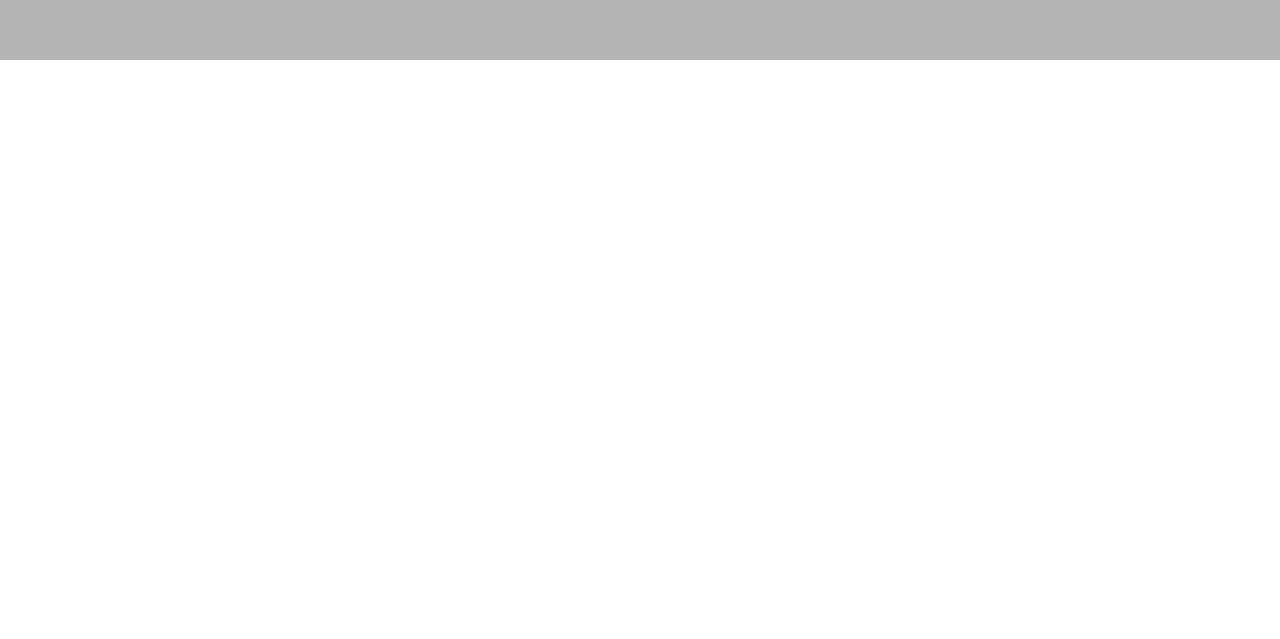
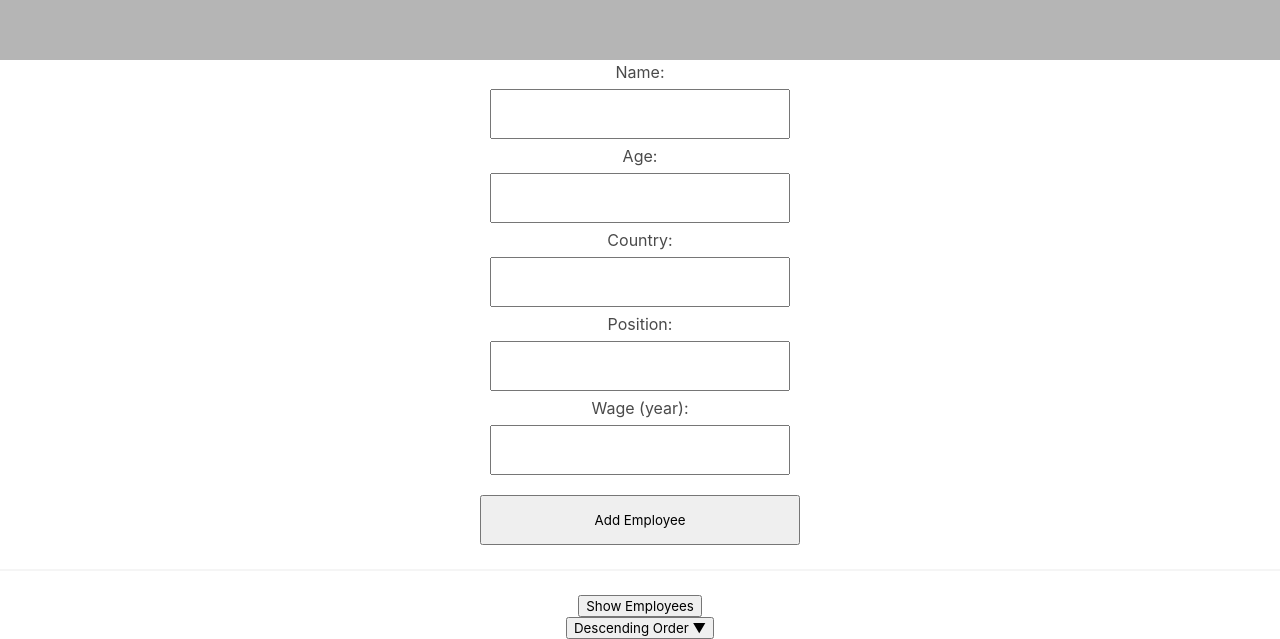
Before and after one commit to Dealvik/React-Client-, a React (Create React App) app: page / in a window 1280 px wide. Shown: the part 740-1379 px from the top of the page. Before the commit the page ends 800 px from the top, so only its background shows below. Built offline with nearby package versions, Linux system fonts and the light colour scheme.

Commit message:
add employee added

```diff
--- /dev/null
+++ b/src/App.css
@@ -0,0 +1,69 @@
+.App {
+    display: flex;
+    flex-direction: column;
+    justify-content: center;
+  }
+
+  .register-login-form {
+    display: flex;
+    flex-direction: column;
+    align-items: center;
+
+  }
+
+  .registration {
+    display: flex;
+    flex-direction: column;
+  }
+
+  .login {
+    display: flex;
+    flex-direction: column;
+  }
+
+  .information {
+    display: flex;
+    justify-content: center;
+    flex-direction: column;
+    align-items: center;
+  }
+
+  .information input {
+    width: 300px;
+    height: 50px;
+    font-size: 18px;
+    padding-left: 10px;
+    margin: 5px;
+  }
+
+  .information button {
+    width: 320px;
+    height: 50px;
+    margin-top: 15px;
+  }
+
+  .information button:hover {
+    cursor: pointer;
+  }
+
+  .employees {
+    display: flex;
+    align-items: center;
+    flex-direction: column;
+    width: 100%;
+  }
+
+  .employee {
+    width: 700px;
+    height: auto;
+    border: 1px solid black;
+    margin: 10px;
+    display: flex;
+    padding: 10px;
+    font-family: 'Courier New', Courier, monospace;
+  }
+
+  .employee h3 {
+    margin: 20px;
+
+  }
--- a/src/App.js
+++ b/src/App.js
@@ -1,3 +1,6 @@
+import Axios from "axios";
+import "./App.css";
+import { useState } from "react";
 import { BrowserRouter, Route, Switch } from "react-router-dom";
 import Dashboard from "./components/Dashboard";
 import Login from "./components/Login";
@@ -5,21 +8,208 @@ import Navbar from "./components/Navbar";
 import Register from "./components/Register";
 
 function App() {
+  const [usernameReg, setUserNameReg] = useState("");
+  const [passwordReg, setPasswordReg] = useState("");
+
+  const [username, setUsername] = useState("");
+  const [password, setPassword] = useState("");
+
+  const [loginStatus, setLoginStatus] = useState("");
+
+  const [name, setName] = useState("");
+  const [age, setAge] = useState(0);
+  const [country, setCountry] = useState("");
+  const [position, setPosition] = useState("");
+  const [wage, setWage] = useState(0);
+
+  const [newWage, setNewWage] = useState(0);
+
+  const [employeeList, setEmployeeList] = useState([]);
+
+  const [sorted, setSorted] = useState(false);
+
+  // const register = () => {
+  //   Axios.post("http://localhost:3001/register", {
+  //     username: usernameReg,
+  //     password: passwordReg,
+  //   }).then((Response) => {
+  //     console.log(Response);
+  //   });
+  // };
+
+  // const login = () => {
+  //   Axios.post("http://localhost:3001/login", {
+  //     username: username,
+  //     password: password,
+  //   }).then((Response) => {
+
+  //     if (Response.data.message) {
+  //       setLoginStatus(Response.data.message)
+  //     } else {
+  //       setLoginStatus(Response.data[0].username)
+  //     }
+  //   });
+  // }
+
+  const addEmployee = () => {
+    Axios.post("http://localhost:5000/create", {
+      name: name,
+      age: age,
+      country: country,
+      position: position,
+      wage: wage,
+    }).then(() => {
+      getEmployees();
+    });
+  };
+
+  const toggleSort = (sorted) => {
+    Axios.get("http://localhost:3001/employeesSorted?order=" + sorted).then(
+      (response) => {
+        setEmployeeList(response.data);
+        setSorted(!sorted);
+        console.log(response);
+      }
+    );
+  };
+
+  const getEmployees = () => {
+    Axios.get("http://localhost:3001/employees").then((response) => {
+      setEmployeeList(response.data);
+    });
+  };
+
+  const updateEmployeeWage = (id) => {
+    Axios.put("http://localhost:3001/update", { wage: newWage, id: id }).then(
+      () => {
+        // getEmployees();
+        setEmployeeList(
+          employeeList.map((val) => {
+            return val.id == id
+              ? {
+                  id: val.id,
+                  name: val.name,
+                  country: val.country,
+                  age: val.age,
+                  position: val.position,
+                  wage: newWage,
+                }
+              : val;
+          })
+        );
+      }
+    );
+  };
+
+  const deleteEmployee = (id) => {
+    Axios.delete(`http://localhost:3001/delete/${id}`).then((response) => {
+      setEmployeeList(
+        employeeList.filter((val) => {
+          return val.id != id;
+        })
+      );
+    });
+  };
+
   return (
+    <div>
       <BrowserRouter>
         <Switch>
           <Route exact path="/">
-          <Login/>
+            <Login />
           </Route>
           <Route path="/register">
-          <Register/>
+            <Register />
           </Route>
           <Route path="/dashboard">
-          <Navbar/>
-          <Dashboard/>
+            <Navbar />
+            <Dashboard />
           </Route>
         </Switch>
       </BrowserRouter>
+
+      <div className="App">
+        <div className="information">
+          <label>Name:</label>
+          <input
+            type="text"
+            onChange={(event) => {
+              setName(event.target.value);
+            }}
+          />
+          <label>Age:</label>
+          <input
+            type="number"
+            onChange={(event) => {
+              setAge(event.target.value);
+            }}
+          />
+          <label>Country:</label>
+          <input
+            type="text"
+            onChange={(event) => {
+              setCountry(event.target.value);
+            }}
+          />
+          <label>Position:</label>
+          <input
+            type="text"
+            onChange={(event) => {
+              setPosition(event.target.value);
+            }}
+          />
+          <label>Wage (year):</label>
+          <input
+            type="number"
+            onChange={(event) => {
+              setWage(event.target.value);
+            }}
+          />
+          <button onClick={addEmployee}>Add Employee</button>
+        </div>
+        <hr />
+        <div className="employees">
+          <button onClick={getEmployees}>Show Employees</button>
+
+          <button
+            className="toggle-button"
+            onClick={() => {
+              toggleSort(sorted);
+            }}
+          >
+            {sorted ? "Ascending Order ▲" : "Descending Order ▼"}
+          </button>
+
+          {employeeList.map((val, key) => {
+            return (
+              <div className="employee">
+                <div>
+                  <h3>Name: {val.name}</h3>
+                  <h3>Age: {val.age}</h3>
+                  <h3>Country: {val.country}</h3>
+                  <h3>Position: {val.position}</h3>
+                  <h3>Wage: {val.wage}</h3>
+                </div>
+                <div>
+                  <input
+                    type="text"
+                    placeholder="20000..."
+                    onChange={(event) => {
+                      setNewWage(event.target.value);
+                    }}
+                  />
+                  <button onClick={() => updateEmployeeWage(val.id)}>
+                    Update
+                  </button>
+
+                  <button onClick={() => deleteEmployee(val.id)}>Delete</button>
+                </div>
+              </div>
+            );
+          })}
+        </div>
+      </div>
+    </div>
   );
 }
 
```
Lines whose indentation alone changed are shown as unchanged.
